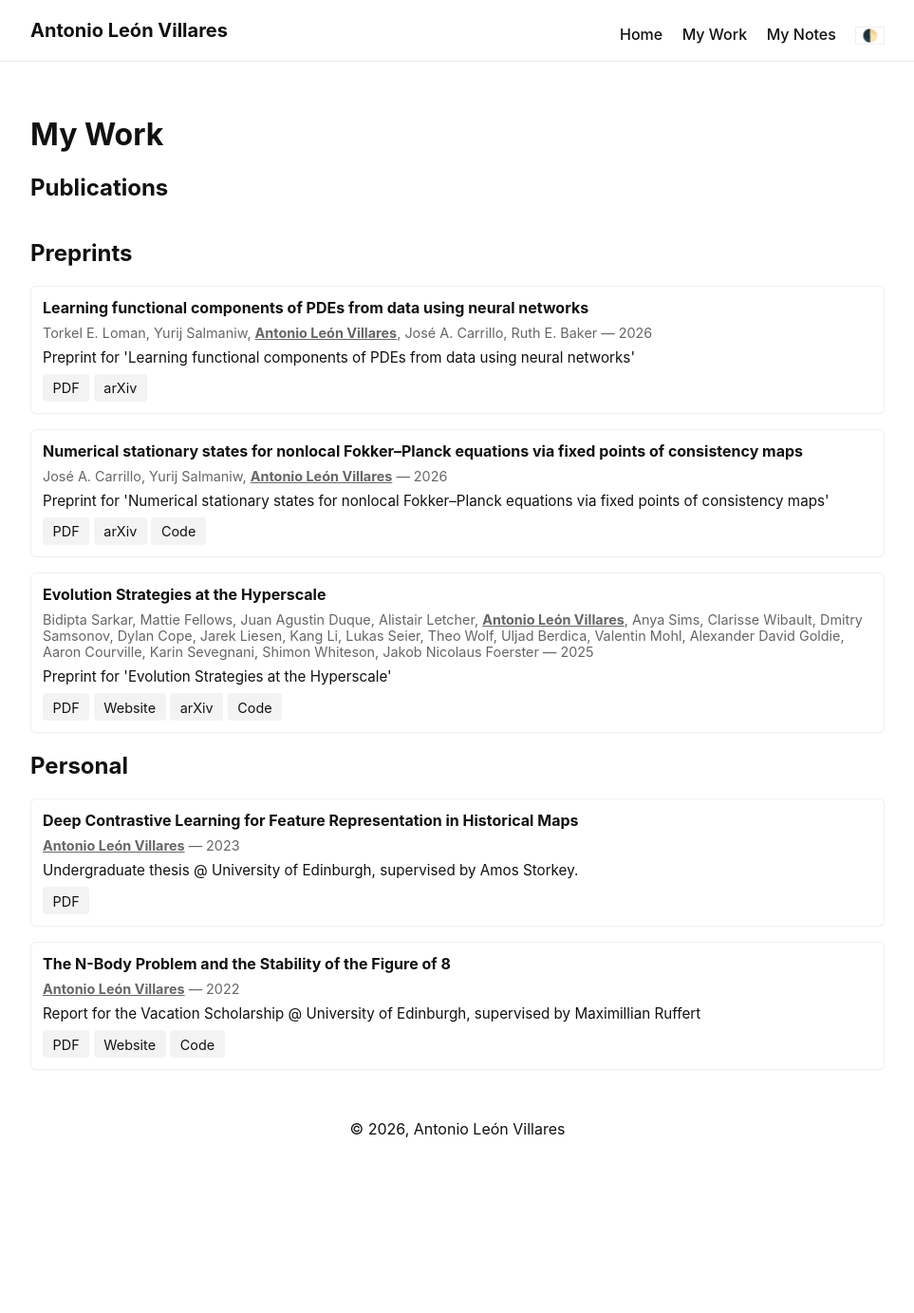
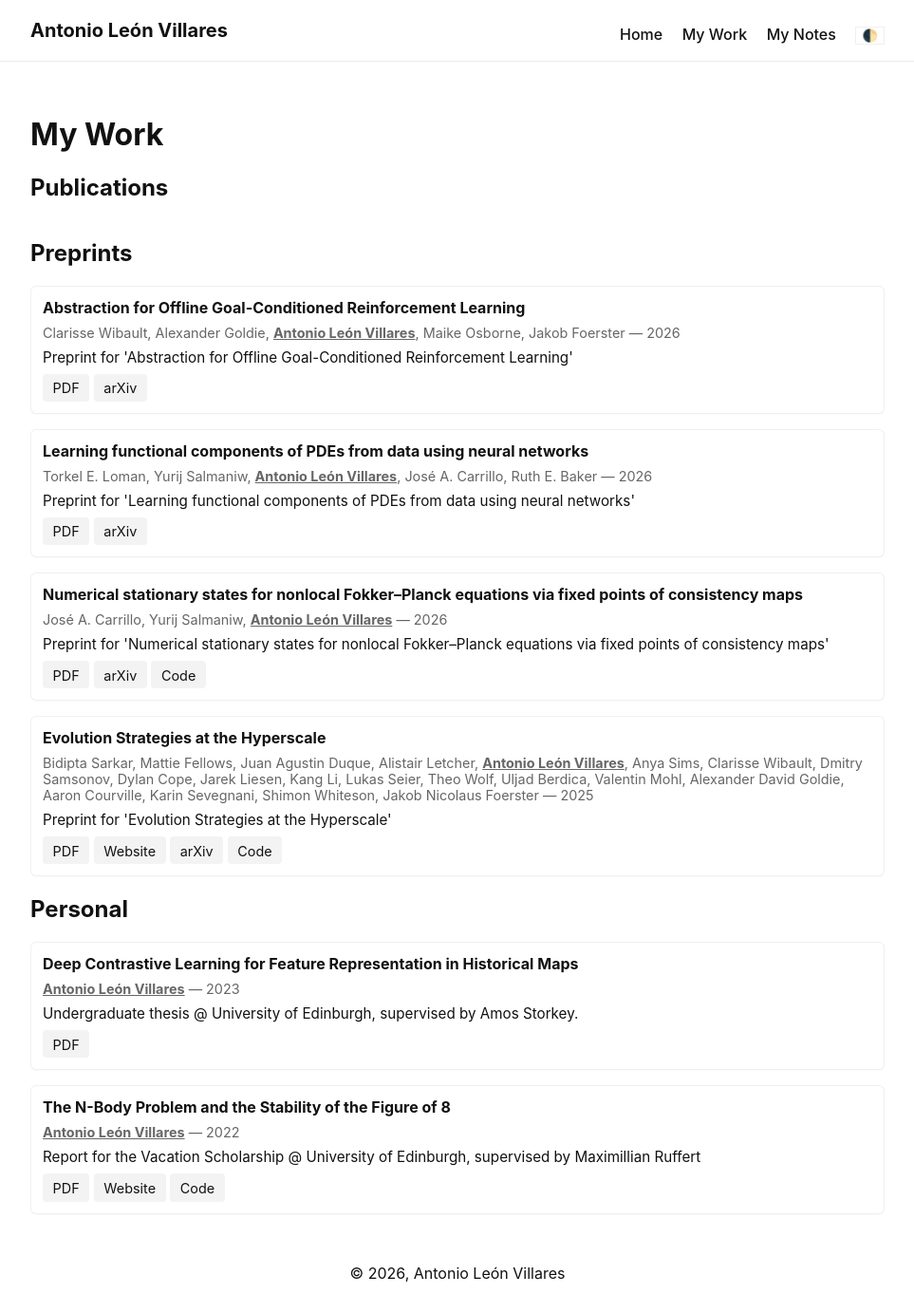
Before and after one commit to alv31415/alv31415.github.io, a Jekyll site: the page built from work.md, in a window 1280 px wide. Shown: the whole page at 95% size, without its empty margins (158-1121 px from the left). Built offline with Jekyll 4.4.1, drawn with Linux system fonts in a browser that asks for light colours; before the commit the page ends 1231 px from its top, so only the background shows below that.

Commit message:
Added ARL and improved home

```diff
--- a/_data/preprints.yml
+++ b/_data/preprints.yml
@@ -1,4 +1,10 @@
 # preprints, working drafts
+- title: "Abstraction for Offline Goal-Conditioned Reinforcement Learning"
+  authors: "Clarisse Wibault, Alexander Goldie, Antonio León Villares, Maike Osborne, Jakob Foerster"
+  year: 2026
+  description: "Preprint for 'Abstraction for Offline Goal-Conditioned Reinforcement Learning'"
+  arxiv: "https://arxiv.org/abs/2605.22711"
+  pdf: "https://arxiv.org/pdf/2605.22711"
 - title: "Learning functional components of PDEs from data using neural networks"
   authors: "Torkel E. Loman, Yurij Salmaniw, Antonio León Villares, José A. Carrillo, Ruth E. Baker"
   year: 2026
```
Also changed, not shown: index.md (+7 -1 lines).
